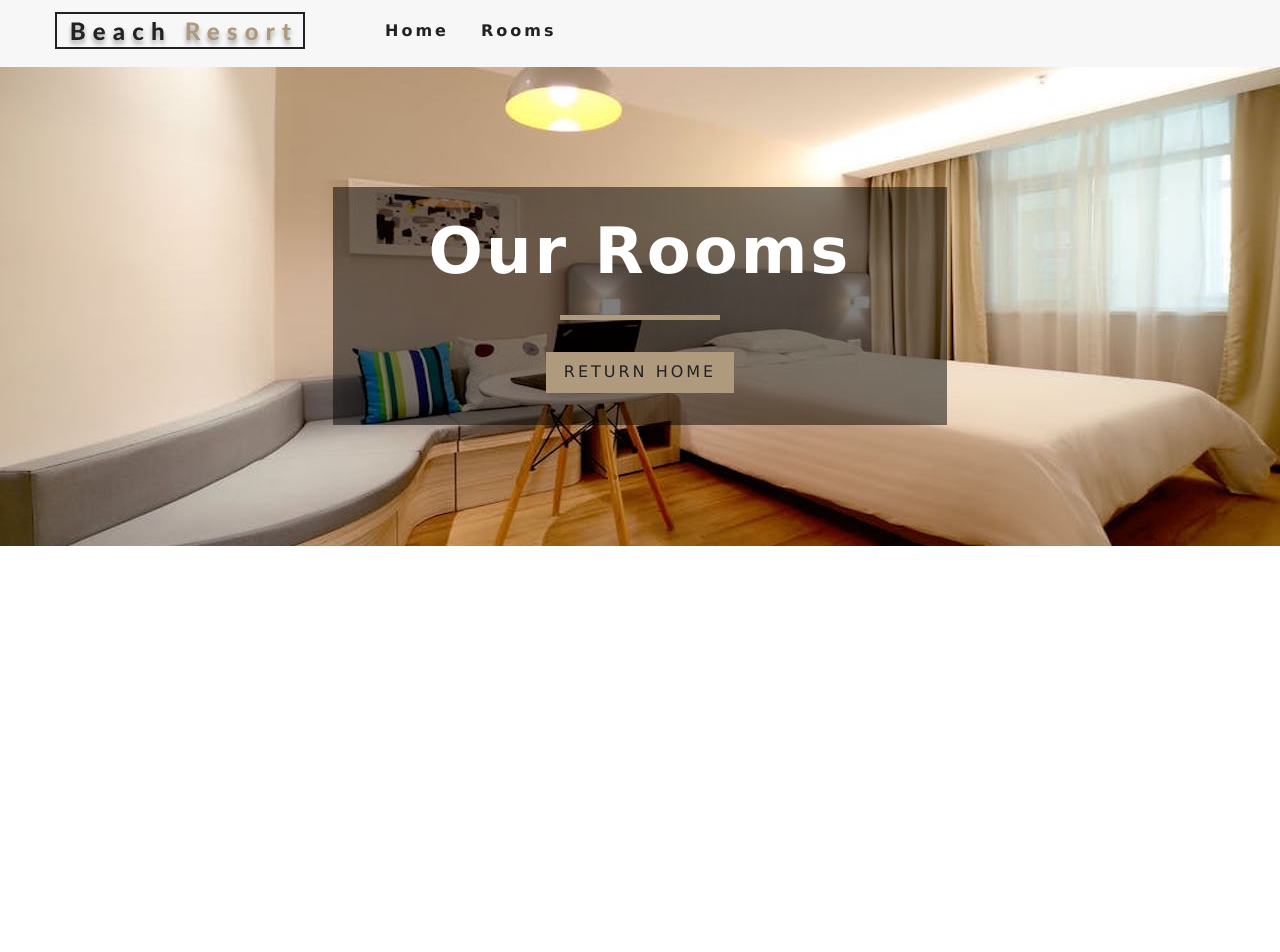
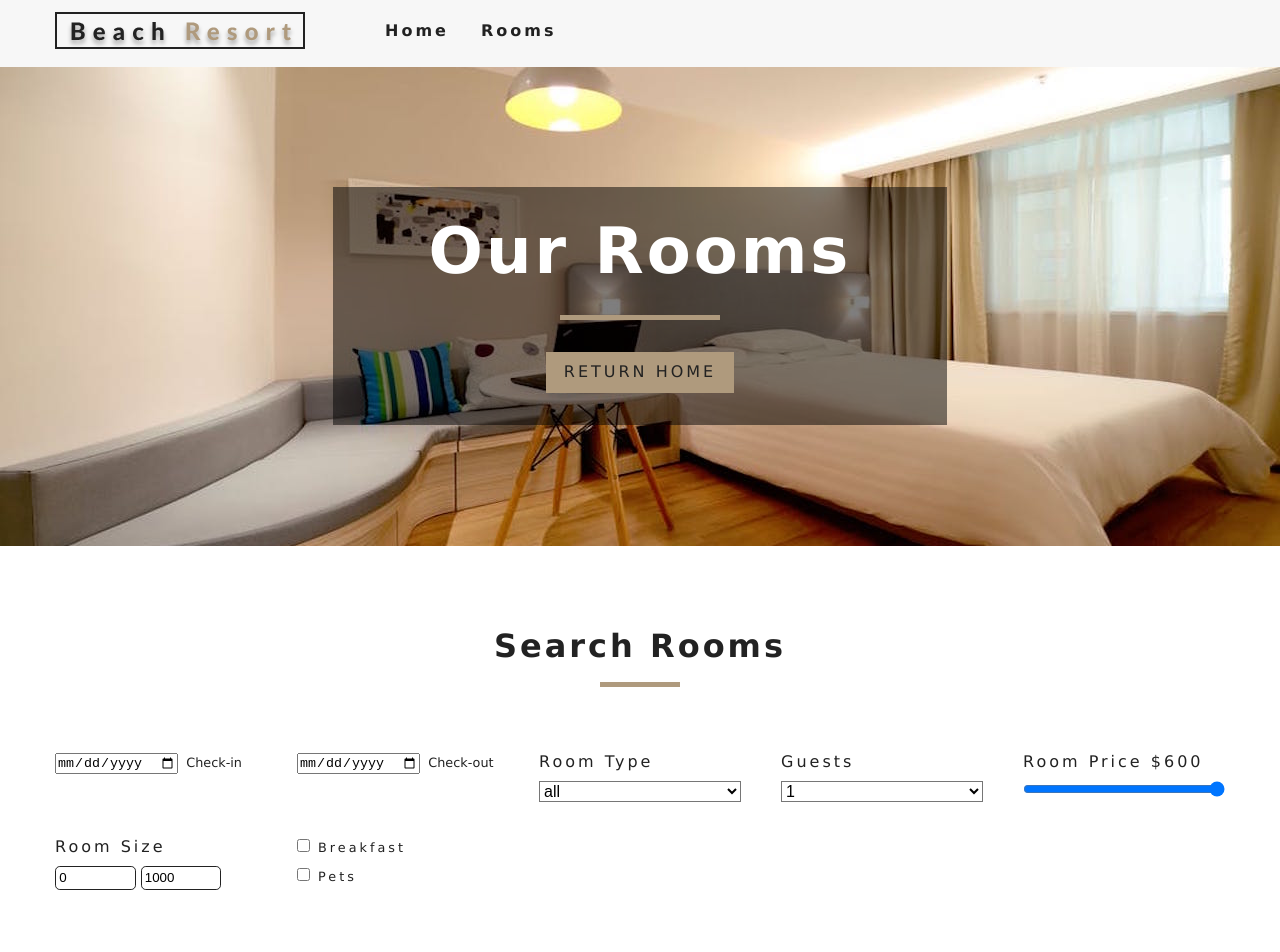
Before and after one commit to abutler6588/resort, a React (Create React App) app: page /rooms in a window 1280 px wide. Shown: the top 952 px of the page. Before the commit the page ends 800 px from the top, so only its background shows below. Built offline with nearby package versions, Linux system fonts and the light colour scheme.

Commit message:
configured search section logic to add breakfast, pets, size, availiibility, and price inputs

```diff
--- /dev/null
+++ b/src/components/RoomContainer.js
@@ -0,0 +1,48 @@
+import React from 'react';
+import RoomsFilter from './RoomsFilter';
+import RoomsList from './RoomsList';
+import { withRoomConsumer }  from '../context';
+import Loading from './Loading';
+
+function RoomContainer({ context }){
+    const { loading, sortedRooms, rooms } = context;
+    if (loading) {
+        return <Loading />;
+    }
+    return (
+
+               <>
+             <RoomsFilter rooms={rooms} />
+             <RoomsList rooms={sortedRooms} />
+    </>
+          );
+}
+
+export default withRoomConsumer(RoomContainer);
+
+
+// import React from 'react';
+// import RoomsFilter from './RoomsFilter';
+// import RoomsList from './RoomsList';
+// import {RoomConsumer}  from '../context';
+// import Loading from './Loading';
+
+// export default function RoomContainer() {
+//     return (
+//         <RoomConsumer>{
+//             (value) => {
+//                 const {loading,sortedRooms,rooms} = value
+//                 if(loading){
+//                     return<Loading />
+//                 }
+//                 return (
+//                     <div>
+//                     Hello From Rooms Container
+//                     <RoomsFilter rooms={rooms}/>
+//                     <RoomsList rooms={sortedRooms} />
+//                 </div>
+//                 );
+//             }}
+//         </RoomConsumer>
+//     );
+// }
--- /dev/null
+++ b/src/components/RoomsFilter.js
@@ -0,0 +1,154 @@
+import React from 'react';
+import { useContext} from 'react'
+import { RoomContext } from '../context'
+import Title from '../components/Title';
+
+// get all unique values
+const getUnique = (items, value) => {
+    return [...new Set(items.map(item => item[value]))];
+  };
+
+  const RoomsFilter = ({ rooms }) => {
+    // react hooks
+    const context = useContext(RoomContext);
+    const {
+      handleChange,
+      type,
+      capacity,
+      price,
+      minPrice,
+      maxPrice,
+      minSize,
+      maxSize,
+      breakfast,
+      pets
+    } = context;
+
+    // get unique types
+    let types = getUnique(rooms, "type");
+    // add all
+    types = ["all", ...types];
+    // map to jsx
+    types = types.map((item, index) => (
+      <option key={index} value={item}>
+        {item}
+      </option>
+    ));
+    // get unique capacity
+    let people = getUnique(rooms, "capacity");
+    people = people.map((item, index) => (
+      <option key={index} value={item}>
+        {item}
+      </option>
+    ));
+    return (
+      <section className="filter-container">
+        <Title title="search rooms" />
+        <form className="filter-form">
+          {/* select type */}
+          <div className="single-extra">
+            <input
+              type="date"
+              name="check-in"
+            />
+            <label htmlFor="week">Check-in</label>
+          </div>
+          <div className="single-extra">
+            <input
+              type="date"
+              name="check-out"
+            />
+            <label htmlFor="week">Check-out</label>
+          </div>
+          <div className="form-group">
+            <label htmlFor="type">room type</label>
+            <select
+              name="type"
+              id="type"
+              onChange={handleChange}
+              className="form-control"
+              value={type}
+            >
+              {types}
+            </select>
+          </div>
+          {/* end of select type */}
+          {/* guests  */}
+          <div className="form-group">
+            <label htmlFor="capacity">Guests</label>
+            <select
+              name="capacity"
+              id="capacity"
+              onChange={handleChange}
+              className="form-control"
+              value={capacity}
+            >
+              {people}
+            </select>
+          </div>
+          {/* end of guests */}
+          {/* room price */}
+          <div className="form-group">
+            <label htmlFor="price">room price ${price}</label>
+            <input
+              type="range"
+              name="price"
+              min={minPrice}
+              max={maxPrice}
+              id="price"
+              value={price}
+              onChange={handleChange}
+              className="form-control"
+            />
+          </div>
+          {/* end of room price*/}
+          {/* size */}
+          <div className="form-group">
+            <label htmlFor="price">room size </label>
+            <div className="size-inputs">
+              <input
+                type="number"
+                name="minSize"
+                value={minSize}
+                onChange={handleChange}
+                className="size-input"
+              />
+              <input
+                type="number"
+                name="maxSize"
+                value={maxSize}
+                onChange={handleChange}
+                className="size-input"
+              />
+            </div>
+          </div>
+          {/* end of select type */}
+          {/* extras */}
+          <div className="form-group">
+            <div className="single-extra">
+              <input
+                type="checkbox"
+                name="breakfast"
+                id="breakfast"
+                checked={breakfast}
+                onChange={handleChange}
+              />
+              <label htmlFor="breakfast">breakfast</label>
+            </div>
+            <div className="single-extra">
+              <input
+                type="checkbox"
+                name="pets"
+                checked={pets}
+                onChange={handleChange}
+              />
+              <label htmlFor="breakfast">pets</label>
+            </div>
+          </div>
+          {/* end of extras type */}
+        </form>
+      </section>
+    );
+  };
+
+  export default RoomsFilter;
--- /dev/null
+++ b/src/components/RoomsList.js
@@ -0,0 +1,20 @@
+import React from 'react';
+import Room from './Room';
+
+export default function RoomsList({rooms}) {
+    if(rooms.length === 0){
+        return (
+            <div className='empty-search'>
+                <h3>unfortunately no rooms match your search parameters</h3>
+            </div>
+        )
+    }
+
+    return  <section className='roomslist'>
+        <div className='roomslist-center'>
+            {rooms.map(item => {
+                return <Room key={item.id} room={item}/>;
+            })}
+        </div>
+    </section>;
+}
--- a/src/context.js
+++ b/src/context.js
@@ -8,7 +8,16 @@ class RoomProvider extends Component {
         rooms:[],
         sortedRooms:[],
         featuredRooms:[],
-        loading: true
+        loading: true,
+        type: 'all',
+        capacity:1,
+        price:0,
+        minPrice:0,
+        maxPrice:0,
+        minSize:0,
+        maxSize:0,
+        breakfast: false,
+        pets: false
     };
     // getData
 
@@ -16,12 +25,19 @@ class RoomProvider extends Component {
         let rooms = this.formatData(items);
         let featuredRooms = rooms.filter(room =>
         room.featured === true);
+        let maxPrice = Math.max(...rooms.map(item =>
+        item.price));
+        let maxSize = Math.max(...rooms.map(item =>
+        item.size));
         this.setState({
             rooms,
             featuredRooms,
             sortedRooms: rooms,
-            loading: false
-        })
+            loading: false,
+            price:maxPrice,
+            maxPrice,
+            maxSize
+        });
     }
 
     formatData(items){
@@ -41,11 +57,65 @@ class RoomProvider extends Component {
         slug);
         return room;
     };
+    handleChange = event => {
+        const target = event.target;
+        const value = target.type === 'checkbox' ?
+        target.checked:target.value
+        const name = event.target.name;
+        this.setState({
+            [name]:value
+        }, this.filterRooms)
+    };
+    filterRooms = () =>{
+       let {
+           rooms,type,capacity,price,minSize,maxSize,breakfast,
+           pets
+       } = this.state
+       // all the rooms
+       let tempRooms = [...rooms];
+       // transform values
+       capacity = parseInt(capacity)
 
+       // filter by type
+       if(type !== 'all'){
+           tempRooms = tempRooms.filter(room => room.type ===
+           type);
+       }
+
+       // filter by capcity
+       if(capacity !== 1){
+           tempRooms = tempRooms.filter(room => room.capacity >=
+           capacity)
+       }
+       //filter by price
+       tempRooms = tempRooms.filter(room => room.price <= price);
+       //filter by size
+       tempRooms = tempRooms.filter(room => room.size
+       >=minSize && room.size <= maxSize)
+       //filter by breakfast
+       if(breakfast){
+           tempRooms = tempRooms.filter(room => room.breakfast === true);
+       }
+       //filter by pets
+       if(pets){
+        tempRooms = tempRooms.filter(room => room.pets
+        === true);
+       }
+       // change state
+       this.setState({
+       sortedRooms:tempRooms
+       });
+    };
     render() {
          return (
-            <RoomContext.Provider value={{ ...this.state,getRoom:this.getRoom }}>
-            {this.props.children}
+            <RoomContext.Provider
+                value={{
+                    ...this.state,
+                    getRoom:this.getRoom,
+                    handleChange: this.handleChange
+                }}
+            >
+                {this.props.children}
         </RoomContext.Provider>
          );
     }
@@ -53,4 +123,14 @@ class RoomProvider extends Component {
 
 const RoomConsumer = RoomContext.Consumer;
 
-export{ RoomProvider, RoomConsumer, RoomContext };
+export function withRoomConsumer(Component) {
+    return function ConsumerWrapper(props) {
+        return (
+            <RoomConsumer>
+                {value => <Component {...props} context={value}/>}
+        </RoomConsumer>
+        );
+};
+}
+
+export { RoomProvider, RoomConsumer, RoomContext };
--- a/src/pages/Rooms.js
+++ b/src/pages/Rooms.js
@@ -2,9 +2,11 @@ import React from 'react';
 import Hero from '../components/Hero';
 import Banner from '../components/Banner';
 import {Link} from 'react-router-dom';
+import RoomContainer from '../components/RoomContainer';
 
 const Rooms = () => {
     return (
+       <>
         <Hero hero='roomsHero'>
             <Banner title='our rooms'>
              <Link to='/' className='btn-primary'>
@@ -12,6 +14,8 @@ const Rooms = () => {
             </Link>
         </Banner>
     </Hero>
+    <RoomContainer />
+    </>
     );
 };
 
```
